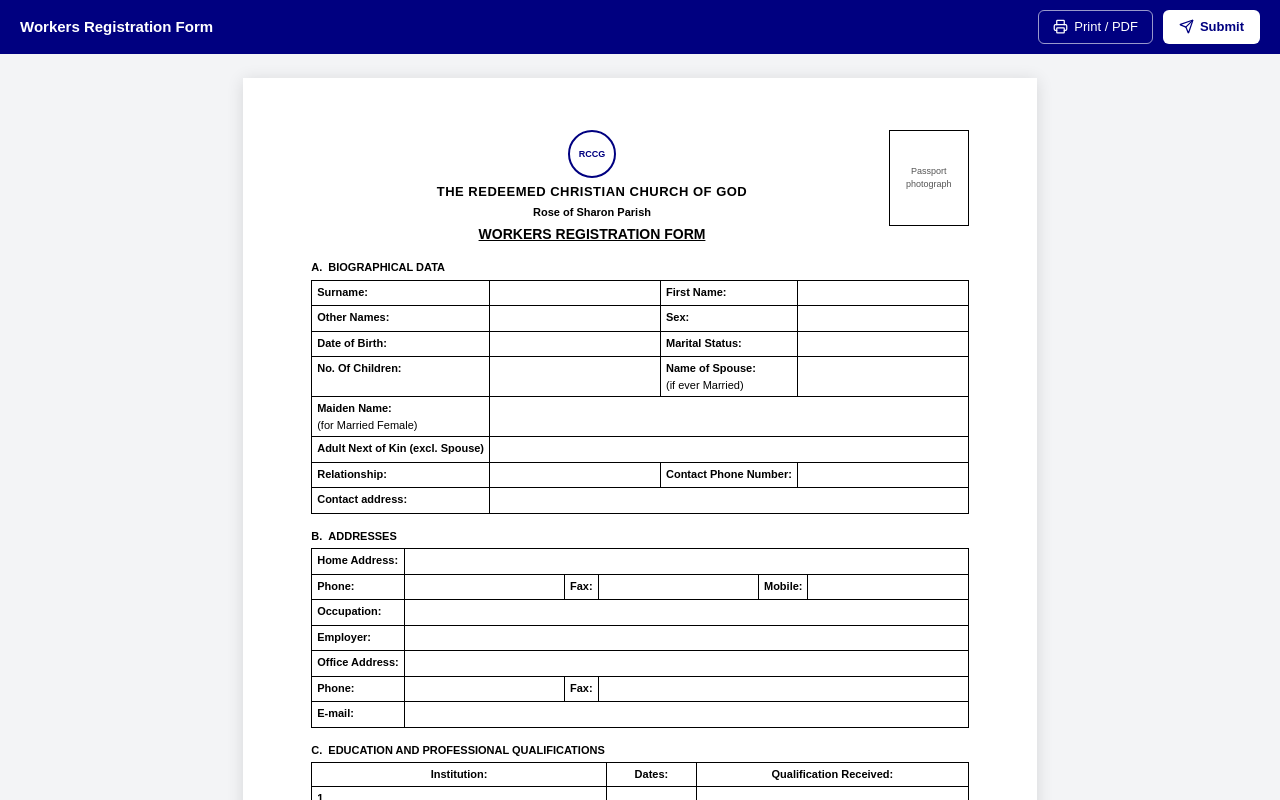
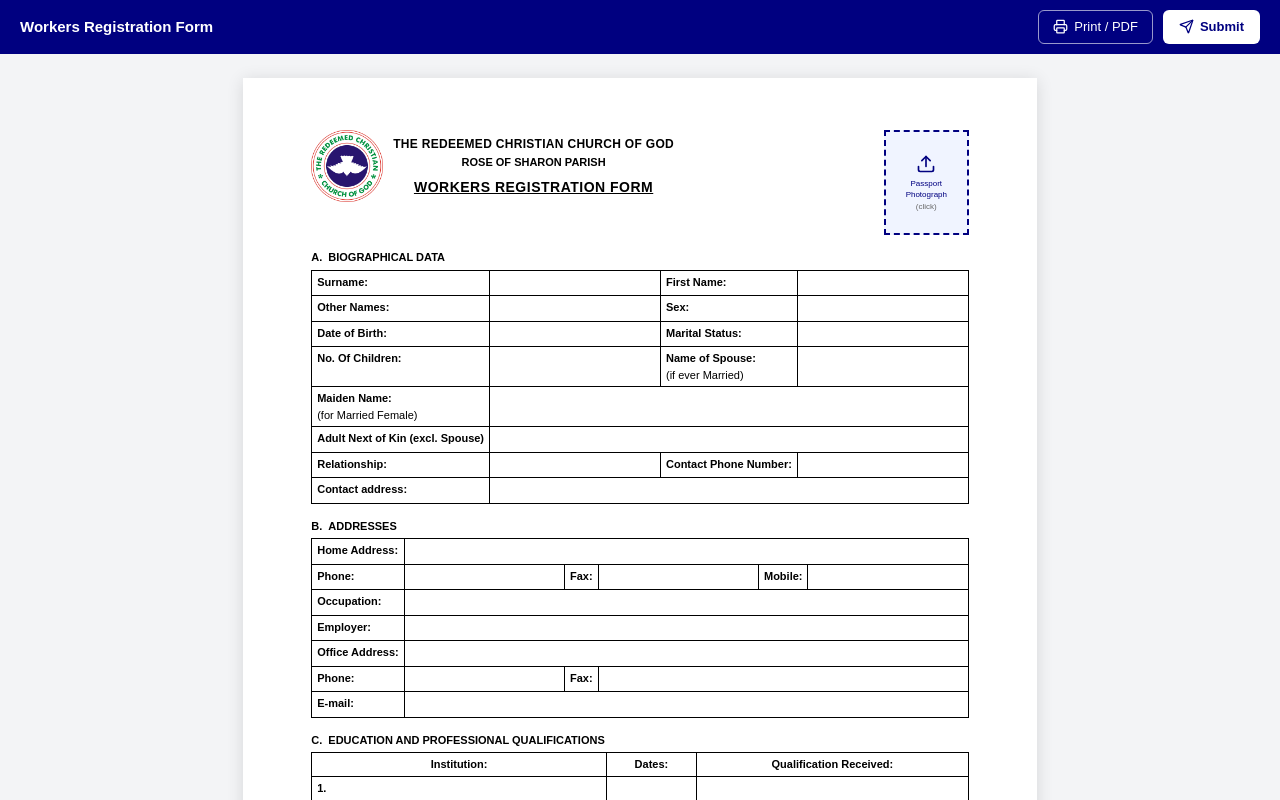
Before and after one commit to ajiboyesunkanmisunday-rgb/Rose-of-Sharon-Management-System, a Next.js app in the folder frontend/: page /trainings/workers/form in a window 1280 px wide. Shown: the top 800 px of the page. Built offline with nearby package versions, Linux system fonts and the light colour scheme; no server answers.

Commit message:
Polish WiT form header: use RCCG logo, mode-aware photo box, fix print-only CSS

```diff
--- a/frontend/src/components/trainings/WorkersFormCore.tsx
+++ b/frontend/src/components/trainings/WorkersFormCore.tsx
@@ -11,7 +11,7 @@
  * mode = "view"   → read-only, pre-filled from initialData, Print Filled Form button only
  */
 
-import { useState } from "react";
+import { useState, useRef } from "react";
 import { Printer, Send, CheckCircle } from "lucide-react";
 import {
   createWorkerInTraining,
@@ -185,6 +185,7 @@ export default function WorkersFormCore({
   initialData?: WorkersInTrainingResponse;
 }) {
   const ro = mode !== "fill";
+  const photoInputRef = useRef<HTMLInputElement>(null);
 
   /* ── A. Biographical ─────────────────────────────────────────────────── */
   const [photo,        setPhoto]        = useState<File | null>(null);
@@ -371,15 +372,17 @@ export default function WorkersFormCore({
       <style>{`
         @page { size: A4 portrait; margin: 10mm 14mm; }
         @media print {
-          .wit-no-print  { display: none !important; }
-          .wit-wrapper   { background: #fff !important; padding: 0 !important; }
-          .wit-paper     { box-shadow: none !important; width: 100% !important; max-width: none !important;
+          .wit-no-print       { display: none !important; }
+          .wit-print-only     { display: flex !important; }
+          .wit-wrapper        { background: #fff !important; padding: 0 !important; }
+          .wit-paper          { box-shadow: none !important; width: 100% !important; max-width: none !important;
                                 margin: 0 !important; padding: 0 !important; }
-          .wit-p2        { page-break-before: always; break-before: page; }
-          .wit-p3        { page-break-before: always; break-before: page; }
+          .wit-p2             { page-break-before: always; break-before: page; }
+          .wit-p3             { page-break-before: always; break-before: page; }
         }
+        .wit-print-only { display: none; }
         .wit-ci:focus { background: #eef2ff !important; }
-        .wit-ci[readonly]  { cursor: default; }
+        .wit-ci[readonly] { cursor: default; }
       `}</style>
 
       {/* ── Toolbar ─────────────────────────────────────────────────────── */}
@@ -445,46 +448,86 @@ export default function WorkersFormCore({
         <div className="wit-paper" style={PAPER}>
 
           {/* Header */}
-          <div style={{ display: "flex", justifyContent: "space-between", alignItems: "flex-start", marginBottom: 10 }}>
-            <div style={{ textAlign: "center", flex: 1 }}>
-              {/* Logo placeholder */}
-              <div style={{
-                width: 48, height: 48, borderRadius: "50%", border: "2px solid #000080",
-                margin: "0 auto 4px", display: "flex", alignItems: "center", justifyContent: "center",
-                fontSize: 9, fontWeight: 700, color: "#000080", textAlign: "center", lineHeight: 1.2,
-              }}>
-                RCCG
-              </div>
-              <div style={{ fontWeight: 900, fontSize: 13, textTransform: "uppercase", letterSpacing: 0.5 }}>
+          <div style={{ display: "flex", justifyContent: "space-between", alignItems: "flex-start", marginBottom: 12 }}>
+
+            {/* Logo + church name */}
+            <div style={{ display: "flex", alignItems: "center", gap: 10, flex: 1 }}>
+              {/* eslint-disable-next-line @next/next/no-img-element */}
+              <img src="/rccg-icon.png" alt="RCCG" width={72} height={72} style={{ objectFit: "contain", flexShrink: 0 }} />
+              <div style={{ textAlign: "center", lineHeight: 1.6 }}>
+                <div style={{ fontWeight: 900, fontSize: 12, textTransform: "uppercase", letterSpacing: 0.3 }}>
                   The Redeemed Christian Church of God
                 </div>
-              <div style={{ fontWeight: 700, fontSize: 11, marginTop: 2 }}>Rose of Sharon Parish</div>
-              <div style={{ fontWeight: 900, fontSize: 14, marginTop: 4, textDecoration: "underline", textTransform: "uppercase" }}>
+                <div style={{ fontWeight: 700, fontSize: 11, textTransform: "uppercase" }}>Rose of Sharon Parish</div>
+                <div style={{ fontWeight: 900, fontSize: 14, marginTop: 4, textDecoration: "underline", textTransform: "uppercase", letterSpacing: 0.5 }}>
                   Workers Registration Form
                 </div>
               </div>
-            {/* Passport photo box */}
+            </div>
+
+            {/* Passport photo — fill mode: dashed + clickable */}
+            {mode === "fill" ? (
               <div
                 className="wit-no-print"
+                onClick={() => photoInputRef.current?.click()}
                 style={{
-                width: 80, height: 96, border: "1px solid #000", flexShrink: 0,
-                marginLeft: 16, display: "flex", flexDirection: "column",
-                alignItems: "center", justifyContent: "center", fontSize: 9,
-                color: "#555", textAlign: "center", cursor: ro ? "default" : "pointer", overflow: "hidden",
+                  width: 85, height: 105, border: "2px dashed #000080", flexShrink: 0,
+                  marginLeft: 14, display: "flex", flexDirection: "column",
+                  alignItems: "center", justifyContent: "center", cursor: "pointer",
+                  overflow: "hidden", background: photoPreview ? "transparent" : "#f0f4ff",
                 }}
-              onClick={() => !ro && document.getElementById("wit-photo")?.click()}
+                title="Click to upload passport photo"
               >
-              {photoPreview
+                {photoPreview ? (
                   // eslint-disable-next-line @next/next/no-img-element
-                ? <img src={photoPreview} alt="Photo" style={{ width: "100%", height: "100%", objectFit: "cover" }} />
-                : <>Passport<br />photograph</>}
-              {!ro && <input id="wit-photo" type="file" accept="image/*" hidden onChange={handlePhotoChange} />}
+                  <img src={photoPreview} alt="Photo" style={{ width: "100%", height: "100%", objectFit: "cover" }} />
+                ) : (
+                  <>
+                    <svg xmlns="http://www.w3.org/2000/svg" width="20" height="20" viewBox="0 0 24 24" fill="none" stroke="#000080" strokeWidth="2" strokeLinecap="round" strokeLinejoin="round">
+                      <path d="M21 15v4a2 2 0 0 1-2 2H5a2 2 0 0 1-2-2v-4"/>
+                      <polyline points="17 8 12 3 7 8"/><line x1="12" y1="3" x2="12" y2="15"/>
+                    </svg>
+                    <span style={{ fontSize: 8, color: "#000080", textAlign: "center", lineHeight: 1.4, marginTop: 4 }}>
+                      Passport<br />Photograph<br /><span style={{ color: "#666" }}>(click)</span>
+                    </span>
+                  </>
+                )}
               </div>
+            ) : (
+              /* view/blank — solid border, shows photo if available */
+              <div className="wit-no-print" style={{
+                width: 85, height: 105, border: "1px solid #000", flexShrink: 0,
+                marginLeft: 14, display: "flex", alignItems: "center",
+                justifyContent: "center", overflow: "hidden",
+              }}>
+                {photoPreview ? (
+                  // eslint-disable-next-line @next/next/no-img-element
+                  <img src={photoPreview} alt="Photo" style={{ width: "100%", height: "100%", objectFit: "cover" }} />
+                ) : (
+                  <span style={{ fontSize: 9, textAlign: "center", color: "#555", lineHeight: 1.6 }}>
+                    Passport<br />Photograph
+                  </span>
+                )}
+              </div>
+            )}
+
             {/* Print-only photo box */}
-            <div style={{ width: 80, height: 96, border: "1px solid #000", flexShrink: 0, marginLeft: 16, display: "none" }}
-              className="wit-print-photo">
-              <div style={{ padding: 4, fontSize: 9, textAlign: "center" }}>Passport<br />photograph</div>
+            <div className="wit-print-only" style={{
+              width: 85, height: 105, border: "1px solid #000", flexShrink: 0,
+              marginLeft: 14, alignItems: "center", justifyContent: "center", overflow: "hidden",
+            }}>
+              {photoPreview ? (
+                // eslint-disable-next-line @next/next/no-img-element
+                <img src={photoPreview} alt="Photo" style={{ width: "100%", height: "100%", objectFit: "cover" }} />
+              ) : (
+                <span style={{ fontSize: 9, textAlign: "center", color: "#555", lineHeight: 1.6 }}>
+                  Passport<br />Photograph
+                </span>
+              )}
             </div>
+
+            {/* Hidden file input */}
+            <input ref={photoInputRef} type="file" accept="image/*" hidden onChange={handlePhotoChange} />
           </div>
 
           {/* ══ A. BIOGRAPHICAL DATA ══════════════════════════════════════ */}
```
Lines whose indentation alone changed are shown as unchanged.
